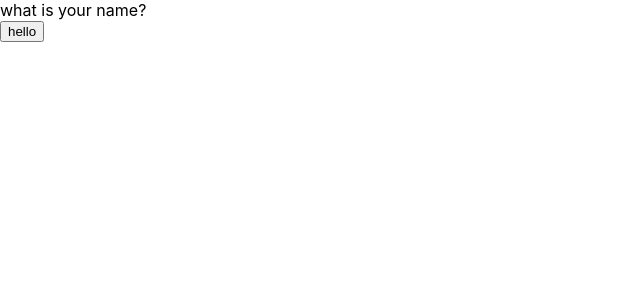
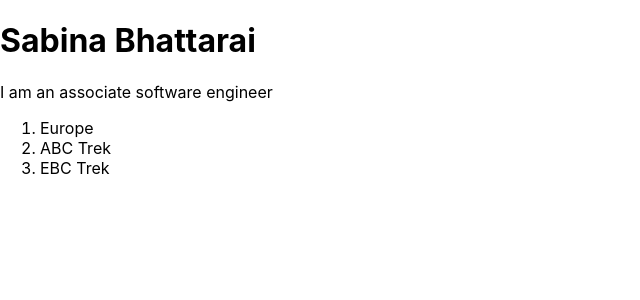
Before and after one commit to Sabieena/ReactProjects, a React (Create React App) app in the folder helloworld/: page / in a window 1280 px wide. Shown: the top 300 px of the page, without its empty margins (0-640 px from the left). Built offline with nearby package versions, Linux system fonts and the light colour scheme.

Commit message:
created list inreact js

```diff
--- a/helloworld/src/App.js
+++ b/helloworld/src/App.js
@@ -8,13 +8,15 @@ import Counter from './component/Counter';
 import FunctionClick from './component/FunctionClick';
 import ClassClick from "./component/ClassClick";
 import EventBind from "./component/EventBind";
+import List from "./component/List";
 
 
 class App extends Component{
   render(){
     return(
       <div className="App">
-        <EventBind/>
+        <List />
+        {/* <EventBind/> */}
         {/* <FunctionClick />
         <ClassClick /> */}
         {/* <Counter />
--- /dev/null
+++ b/helloworld/src/component/List.js
@@ -0,0 +1,22 @@
+import React, { Component } from 'react'
+
+class List extends Component {
+    render() {
+        return (
+            <div>
+                <h1>Sabina Bhattarai</h1>
+                <p>I am an associate software engineer</p>
+                <ol>
+                    <li>
+                        Europe
+                    </li>
+                    <li>ABC Trek</li>
+                    <li>EBC Trek</li>
+
+                </ol>
+            </div>
+        )
+    }
+}
+
+export default List
```
Also changed, not shown: 1 other file (tests, documents, lock files or other folders).
